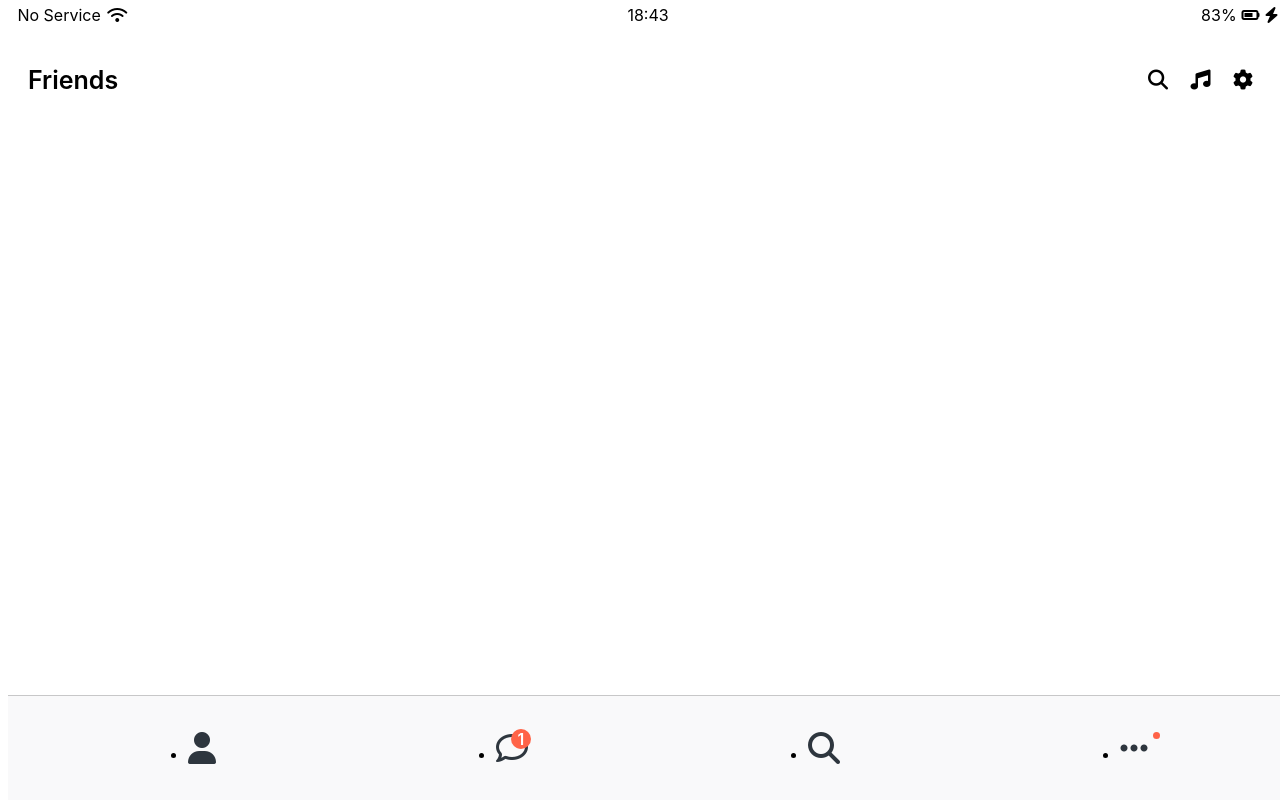
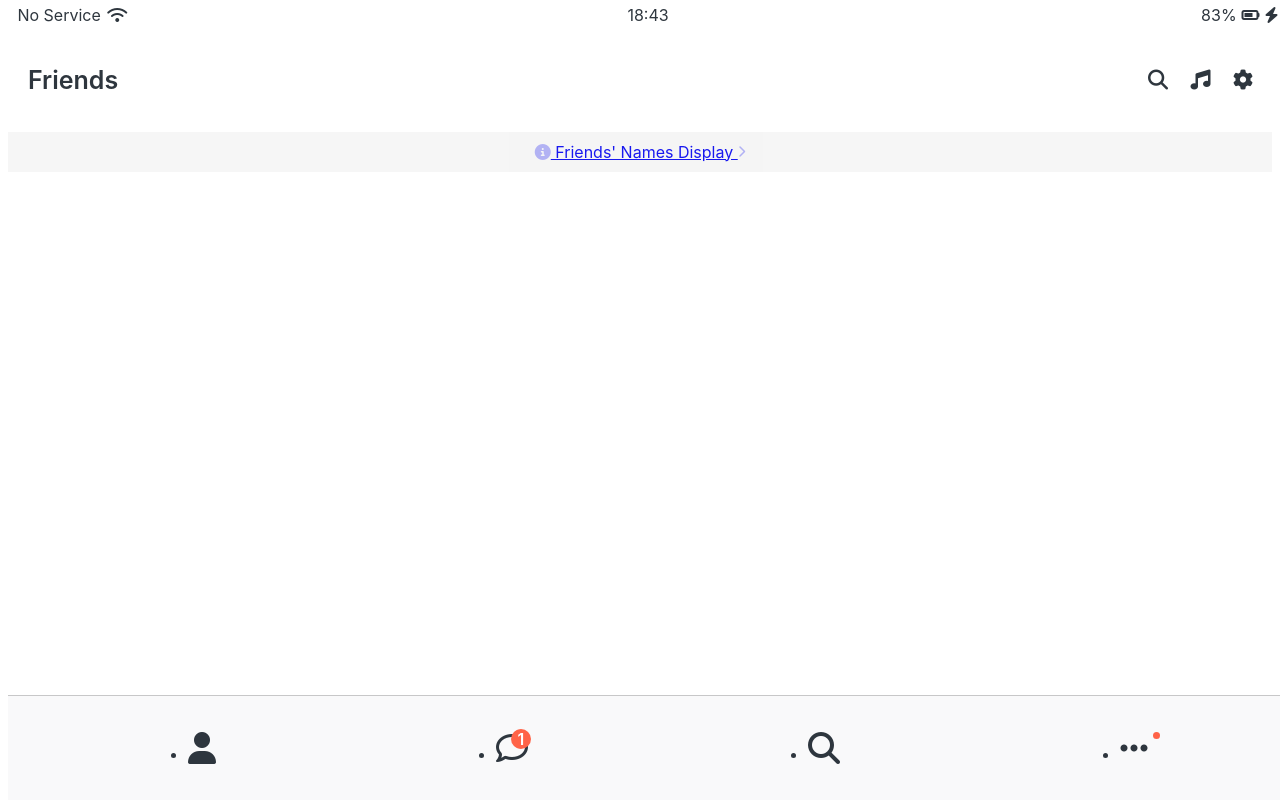
Before and after one commit to chy2love/kokoa-clone, a plain HTML site: page friends.html in a window 1280 px wide. Drawn offline with Linux system fonts and the light colour scheme.

Commit message:
create friend.css

```diff
--- /dev/null
+++ b/css/friends.css
@@ -0,0 +1,11 @@
+.friends-display-link {
+  text-align: center;
+  display: block;
+  background-color: whitesmoke;
+  padding: 10px 0px;
+  font-size: 16px;
+  opacity: 90%;
+}
+.friends-display-link i {
+  opacity: 30%;
+}
--- a/css/styles.css
+++ b/css/styles.css
@@ -7,7 +7,9 @@
 
 /*screens*/
 @import "index.css";
+@import "friends.css";
 body {
+  color: #2e363e;
   font-family: -apple-system, BlinkMacSystemFont, "Segoe UI", Roboto, Oxygen,
     Ubuntu, Cantarell, "Open Sans", "Helvetica Neue", sans-serif;
 }
--- a/friends.html
+++ b/friends.html
@@ -32,6 +32,10 @@
         </div>
     </header>
 
+    <a class="friends-display-link" href="#">
+        <i class="fas fa-info-circle"></i> Friends' Names Display <i class="fas fa-chevron-right fa-xs"></i>
+    </a>
+
     <nav class="nav">
         <ul class="nav__ul">
             <li class="nav__li"><a class="nav__link" href="friends.html"><i class="fas fa-user fa-2x"></i></a></li>
```
